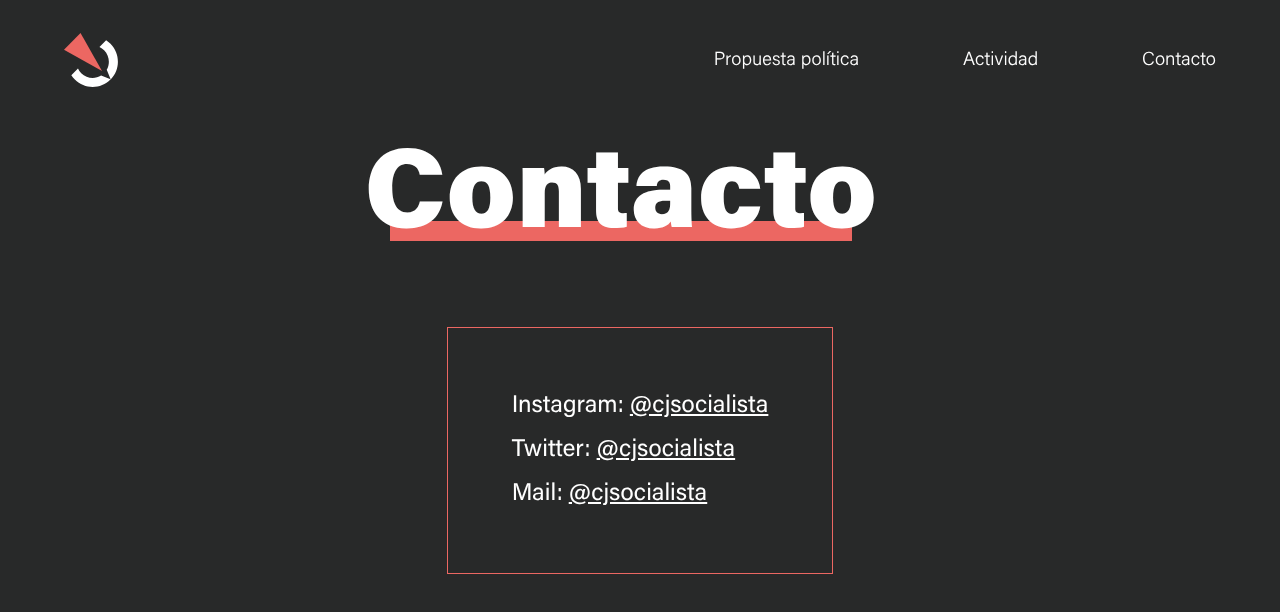
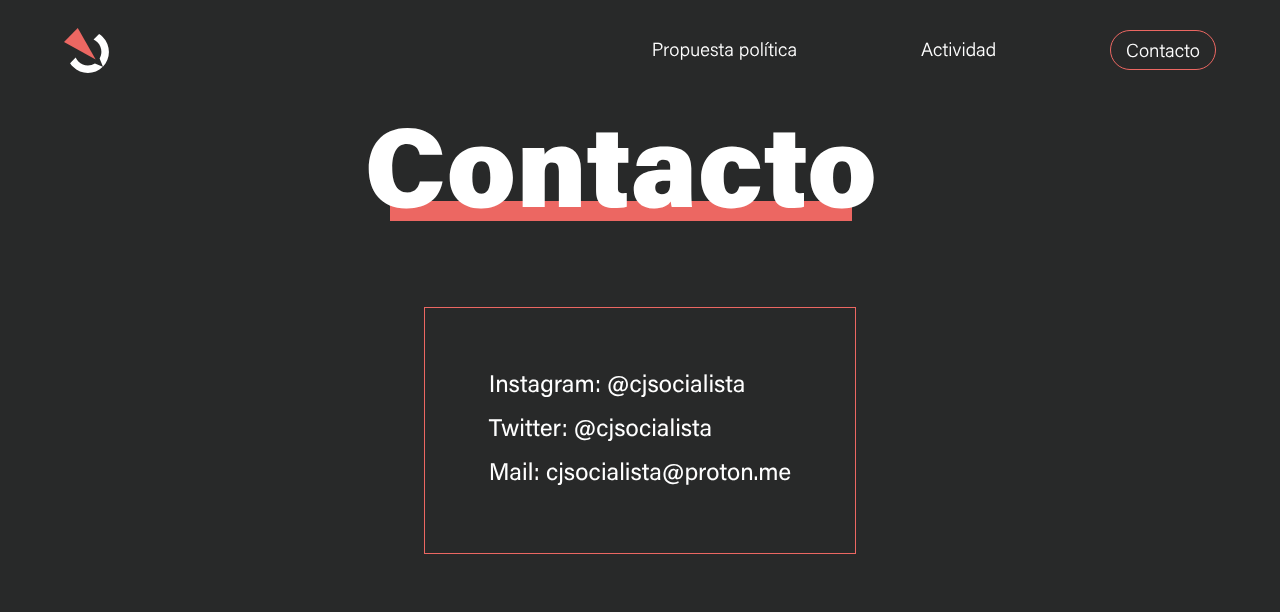
Before and after one commit to cjsocialista/CJS, a plain HTML site: page contacto.html in a window 1280 px wide. Drawn offline with nearby package versions, Linux system fonts and the light colour scheme.

Commit message:
minor fixes

```diff
--- a/contacto.html
+++ b/contacto.html
@@ -27,9 +27,9 @@
 			</h1>
 		</section>
 		<section class="social-media-container">
-			<p>Instagram: <a href="">@cjsocialista</a></p>
-			<p>Twitter: <a href="">@cjsocialista</a></p>
-			<p>Mail: <a href="">@cjsocialista</a></p>
+			<p>Instagram: <a href="https://www.instagram.com/cjsocialista/">@cjsocialista</a></p>
+			<p>Twitter: <a href="https://twitter.com/cjsocialista">@cjsocialista</a></p>
+			<p>Mail: <a href="mailto:cjsocialista@proton.me">cjsocialista@proton.me</a></p>
 		</section>
 	</main>
 </body>
--- a/css/activity.css
+++ b/css/activity.css
@@ -95,6 +95,7 @@ h1 {
         font-size: .9rem;
         font-style: italic;
         font-weight: 400;
+        white-space: nowrap;
 }
 .news-post-img{
         width: 35%;
--- a/css/contact.css
+++ b/css/contact.css
@@ -48,5 +48,9 @@ h1 {
 	padding: 5%;
 	a{
 		color: var(--white);
+		text-decoration: none;
+		&:hover{
+			text-decoration: underline var(--red);
+		}
 	}
 }
--- a/css/propuesta.css
+++ b/css/propuesta.css
@@ -85,12 +85,13 @@ h2{
 	max-width: 1500px;
 	a{
 		width: fit-content;
-		padding: 10px 20px;
+		padding:12px 20px 10px 20px;
 		background-color: var(--red);
 		border-radius: 50px;
 		color: var(--white);
 		text-decoration: none;
 		transition: all .5s;
+		white-space: nowrap;
 		&:hover{
 			background-color: var(--hover-red);
 		}
--- a/css/style.css
+++ b/css/style.css
@@ -1,8 +1,8 @@
-html,body,div,span,applet,object,iframe,h1,h2,h3,h4,h5,h6,p,blockquote,pre,a,abbr,acronym,
-address,big,cite,code,del,dfn,em,img,ins,kbd,q,s,samp,small,strike,strong,sub,sup,tt,var,b,u,i,
-center,dl,dt,dd,ol,ul,li,fieldset,form,label,legend,table,caption,tbody,tfoot,thead,tr,th,td,article,
-aside,canvas,details,embed,figure,figcaption,footer,header,hgroup,menu,nav,output,ruby,section,summary,
-time,mark,audio,video {
+html,body,div,span,applet,object,iframe,h1,h2,h3,h4,h5,h6,p,blockquote,pre,
+a,abbr,acronym,address,big,cite,code,del,dfn,em,img,ins,kbd,q,s,samp,small,strike,strong,sub,
+sup,tt,var,b,u,i,center,dl,dt,dd,ol,ul,li,fieldset,form,label,legend,table,caption,tbody,
+tfoot,thead,tr,th,td,article,aside,canvas,details,embed,figure,figcaption,footer,
+header,hgroup,menu,nav,output,ruby,section,summary,time,mark,audio,video {
 	margin: 0;
 	padding: 0;
 	border: 0;
@@ -48,7 +48,7 @@ body {
 header {
 	background-color: var(--light-black);
 	width: 100vw;
-	height: 120px;
+	height: 100px;
 	display: flex;
 	justify-content: center;
 	align-items: center;
@@ -85,8 +85,22 @@ header {
 	white-space: nowrap;
 	color: var(--white);
 	text-decoration: none;
+	padding:10px 10px 5px 10px;
+	transition: all .25s;
+	&:hover{
+		text-decoration: underline var(--red);
+	}
+
 }
-
+.nav-bar>ul>a:nth-last-child(1) {
+	border: solid 1px var(--red);
+	padding:10px 15px 5px 15px;
+	border-radius: 50px;
+	&:hover{
+		background-color: var(--red);
+		text-decoration: none;
+	}
+}
 .logo-container {
 	height: 100%;
 	display: flex;
@@ -109,7 +123,7 @@ header {
 /*MAIN*/
 main {
 	color: var(--white);
-	margin-top: 150px;
+	margin-top: 130px;
 	display: flex;
 	justify-content: center;
 	align-items: center;
@@ -162,12 +176,14 @@ main {
 .triangles-container>.triangle:nth-child(2) {
 	color: var(--red);
 }
-.video-section{
+
+.video-section {
 	width: 80vw;
 	margin-top: 8%;
 	display: flex;
 	justify-content: center;
-	video{
+
+	video {
 		width: 100%;
 		max-width: 1440px;
 		border-radius: 10px;
@@ -176,14 +192,16 @@ main {
 		-moz-border-radius: 10px;
 		-ms-border-radius: 10px;
 		-o-border-radius: 10px;
+	}
 }
-}
-.intro-container{
+
+.intro-container {
 	width: 80%;
 	margin: 120px 0;
 	margin-top: 40px;
 	font-size: 1rem;
-	p{
+
+	p {
 		text-align: justify;
 		font-weight: 200;
 	}
@@ -199,15 +217,18 @@ main {
 	.nav-bar>ul {
 		justify-content: center;
 		width: 80vw;
-		margin-right: 5vw;
+		margin-right: 4vw;
 	}
-	main{
+
+	main {
 		margin-top: 140px;
 	}
-	.pretitle{
+
+	.pretitle {
 		margin-bottom: -10px;
 	}
-	.video-section{
+
+	.video-section {
 		/* margin-top: 40px; */
 	}
 }
```
Also changed, not shown: actividad.html (+1 -1 lines), posts/presentacion-cjs.html (+1 -1 lines).
